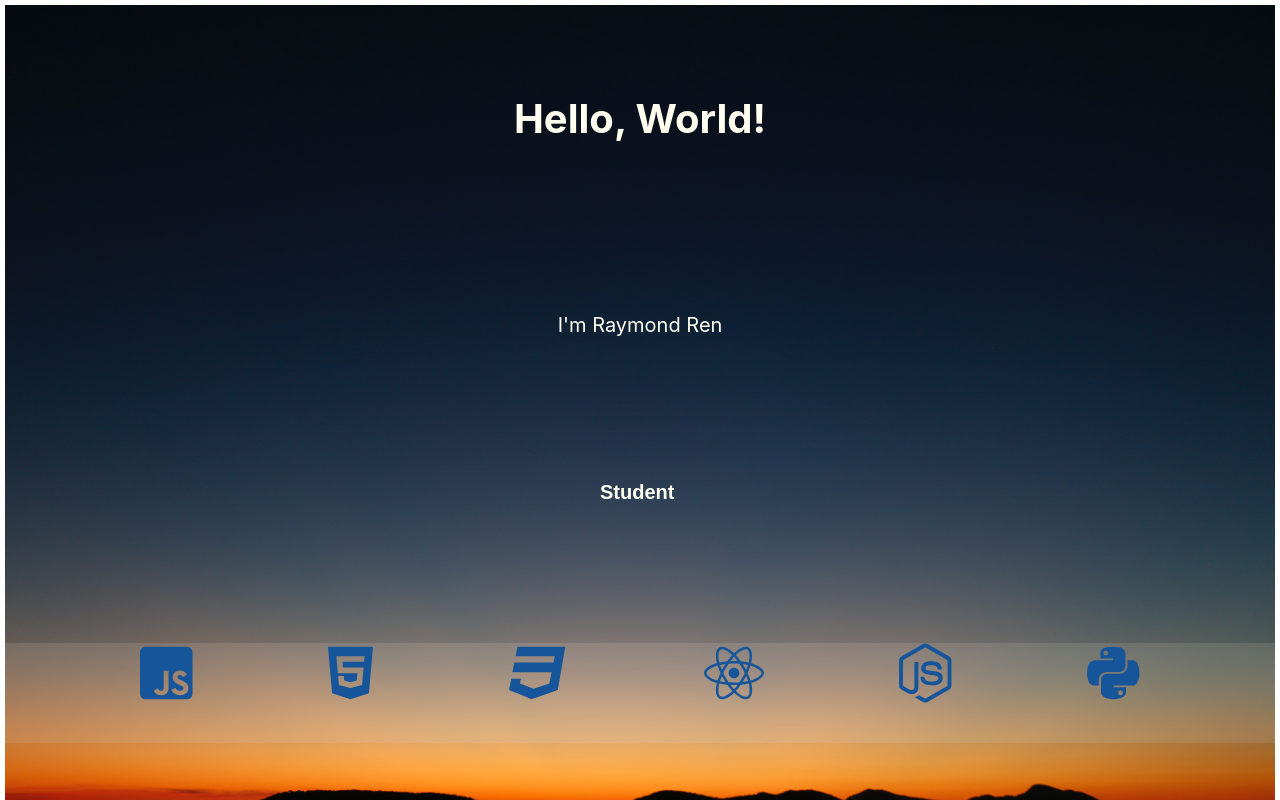
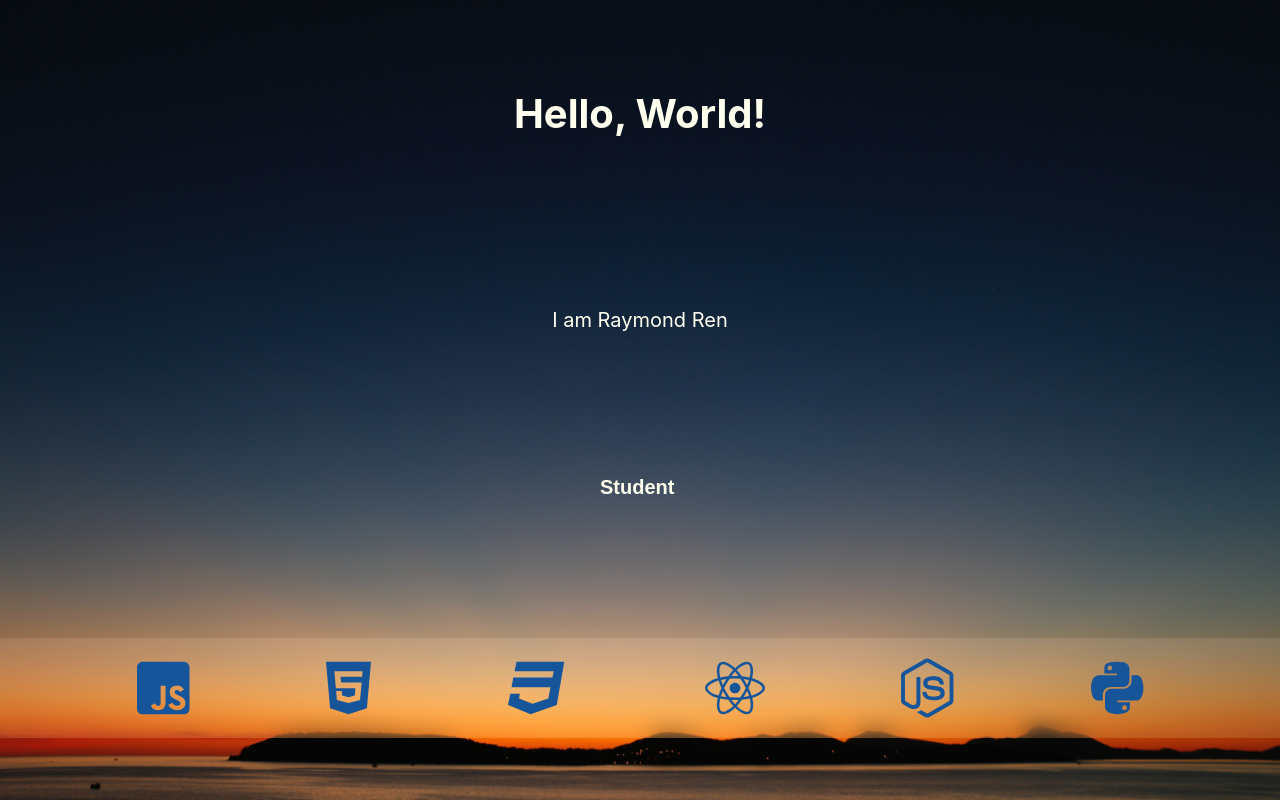
Before and after one commit to renratwit/react-portfolio, a React (Create React App) app: page / in a window 1280 px wide. Shown: the top 800 px of the page. Built offline with nearby package versions, Linux system fonts and the light colour scheme.

Commit message:
removed scrolling background

```diff
--- a/src/App.css
+++ b/src/App.css
@@ -3,14 +3,6 @@ body {
 
 .App {
   text-align: center;
-  margin: 5px;
-
-  background: url(images/pexels-marko-obrvan-306344.jpg);
-  background-position: center;
-  background-size: cover;
-  background-position-y: bottom;
-  background-repeat: no-repeat;
-  background-attachment: fixed;
 }
 
 @font-face {
@@ -27,6 +19,12 @@ body {
   justify-content: space-around;
   font-size: 20px;
   min-height: 500px;
+  background: url(images/pexels-marko-obrvan-306344.jpg);
+  background-position: center;
+  background-size: cover;
+  background-position-y: bottom;
+  background-repeat: no-repeat;
+  /*background-attachment: fixed;*/
 }
 
 .jumbo .type {
--- a/src/components/About.js
+++ b/src/components/About.js
@@ -10,7 +10,7 @@ function About() {
     return(<div className='jumbo'>
         <div className='jumbo-inner'>
         <h1>Hello, World!</h1>
-        <p>I'm Raymond Ren</p>
+        <p>I am Raymond Ren</p>
         <div className='type'>
             <Typical
             steps = {['Aspiring Developer ', 2000, 'Student', 2000, 'Tetris Enthusiast', 2000]}
--- a/src/components/icons.css
+++ b/src/components/icons.css
@@ -7,6 +7,7 @@
   justify-content: space-evenly;
   background-color: rgba(255, 255, 255, 0.1);
   backdrop-filter: blur(10px);
+  align-items: center;
 }
 .icon {
   font-size: 60px;
```
